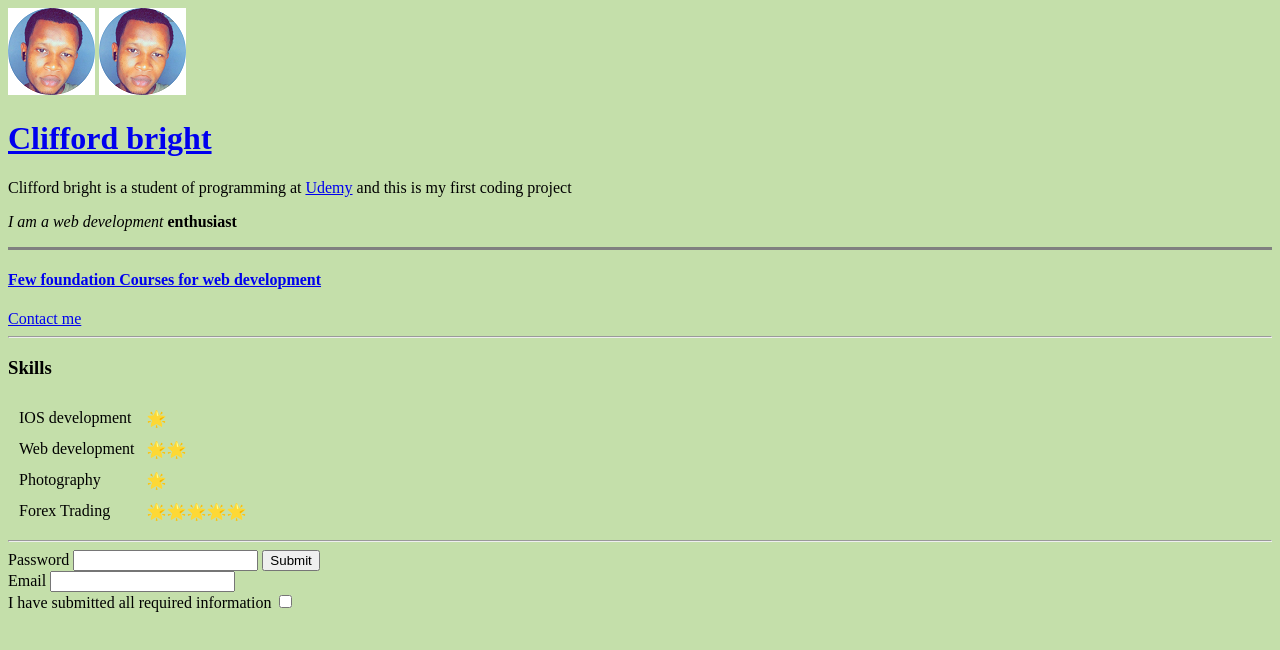
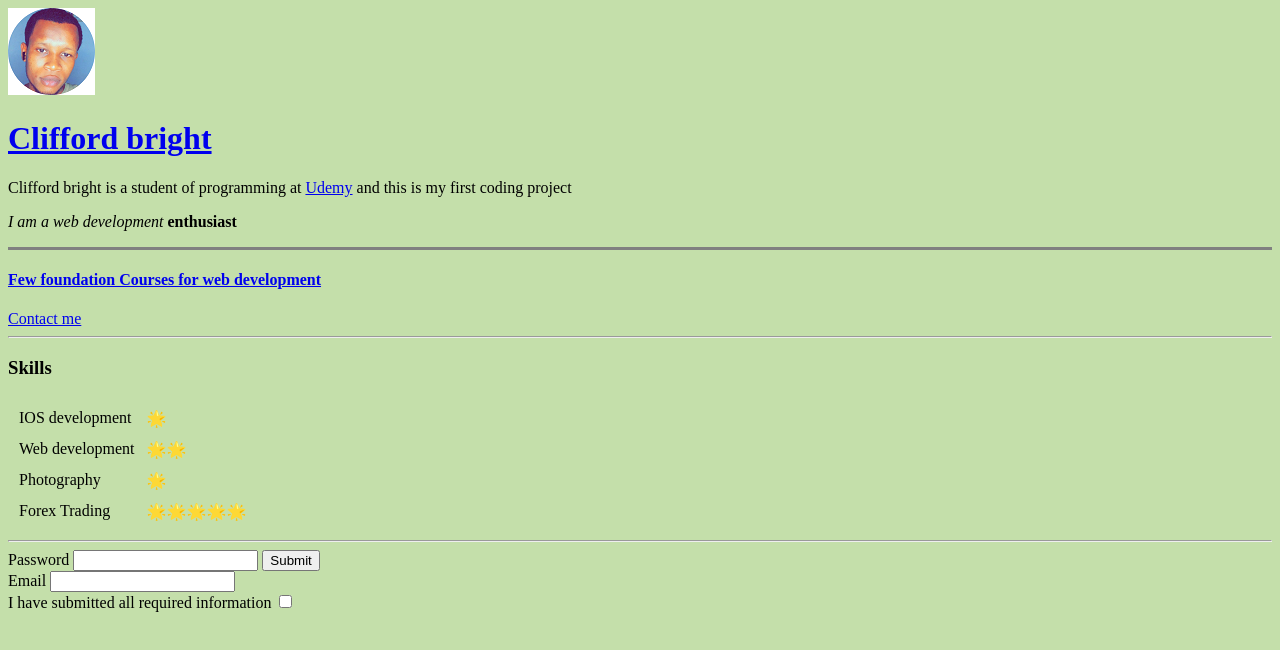
Before and after one commit to OBI05/CV, a plain HTML site: page index.html in a window 1280 px wide. Drawn offline with Linux system fonts and the light colour scheme.

Commit message:
update index.html

```diff
--- a/index.html
+++ b/index.html
@@ -6,7 +6,6 @@
   </head>
 <img src="images/obi.png" alt="A photo of obi"/>
   <body style="background-color:#C4DFAA">
-      <img src="images/obi.png" alt="A photo of obi"/>
     <h1><a href="https://web.facebook.com/Clifford.Obi.Bright01">Clifford bright</a></h1>
     <p>Clifford bright is a student of programming at <a href="http://udemy.com">Udemy</a> and this is my first coding project</p>
     <p><em>I am a web development</em><strong> enthusiast</strong></p>
```
